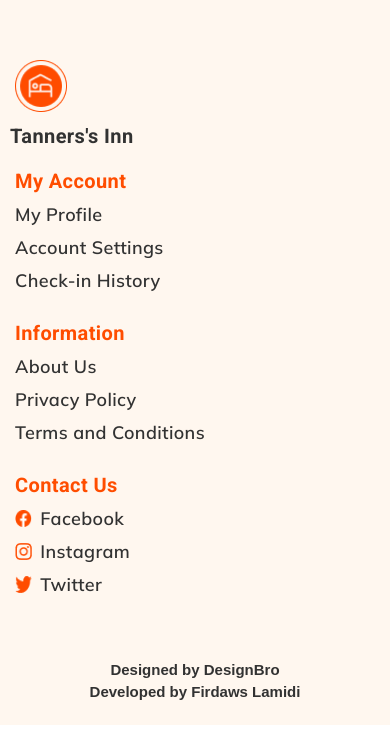
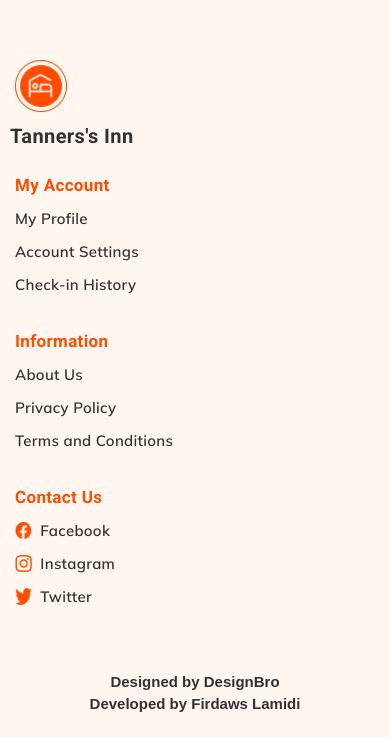
Before and after one commit to Fificode/react-tanners-inn-app, a React (Create React App) app: page / in a window 390 px wide. Shown: the part 3750-4487 px from the top of the page. Built offline with nearby package versions, Linux system fonts and the light colour scheme.

Commit message:
first commit

```diff
--- a/src/components/navbar/navbar.css
+++ b/src/components/navbar/navbar.css
@@ -98,7 +98,7 @@ letter-spacing: 0.14em;
     position: absolute;
     top: 45px;
     right: 0%;
-
+   /* z-index: 100; */
    }
 .tanners__navbar-menu_container-links li{
     margin: 2rem 0;
--- a/src/containers/aboutus/aboutus.css
+++ b/src/containers/aboutus/aboutus.css
@@ -2,7 +2,8 @@
     display: flex;
     justify-content: center;
     align-items: center;
-    z-index: 9;
+    /* z-index: 5; */
+    /* position: relative; */
 }
 .tanners__aboutus-experience_container{
     width: 914px;
--- a/src/containers/footer/footer.css
+++ b/src/containers/footer/footer.css
@@ -103,15 +103,15 @@ margin: 5px;
 
 }
 
-.tanners__footer-second_container h2,
-.tanners__footer-third_container h2,
-.tanners__footer-fourth_container h2 {
+.tanners__footer-second_container h2 button,
+.tanners__footer-third_container h2 button,
+.tanners__footer-fourth_container h2 button {
     font-size: 18px;
 }
 
-.tanners__footer-second_container p,
-.tanners__footer-third_container p,
-.tanners__footer-fourth_container p {
+.tanners__footer-second_container p button,
+.tanners__footer-third_container p button,
+.tanners__footer-fourth_container p button {
     font-size: 15px;
 
 }
@@ -147,14 +147,14 @@ margin: 5px;
     text-align: left;
 
 }
-.tanners__footer-second_container h2,
-.tanners__footer-third_container h2,
-.tanners__footer-fourth_container h2 {
+.tanners__footer-second_container h2 button,
+.tanners__footer-third_container h2 button,
+.tanners__footer-fourth_container h2 button {
    font-size: 17px;
     }
-    .tanners__footer-second_container p,
-    .tanners__footer-third_container p,
-    .tanners__footer-fourth_container p {
+    .tanners__footer-second_container p button,
+    .tanners__footer-third_container p button,
+    .tanners__footer-fourth_container p button {
         font-size: 15px;
 
     }
```
